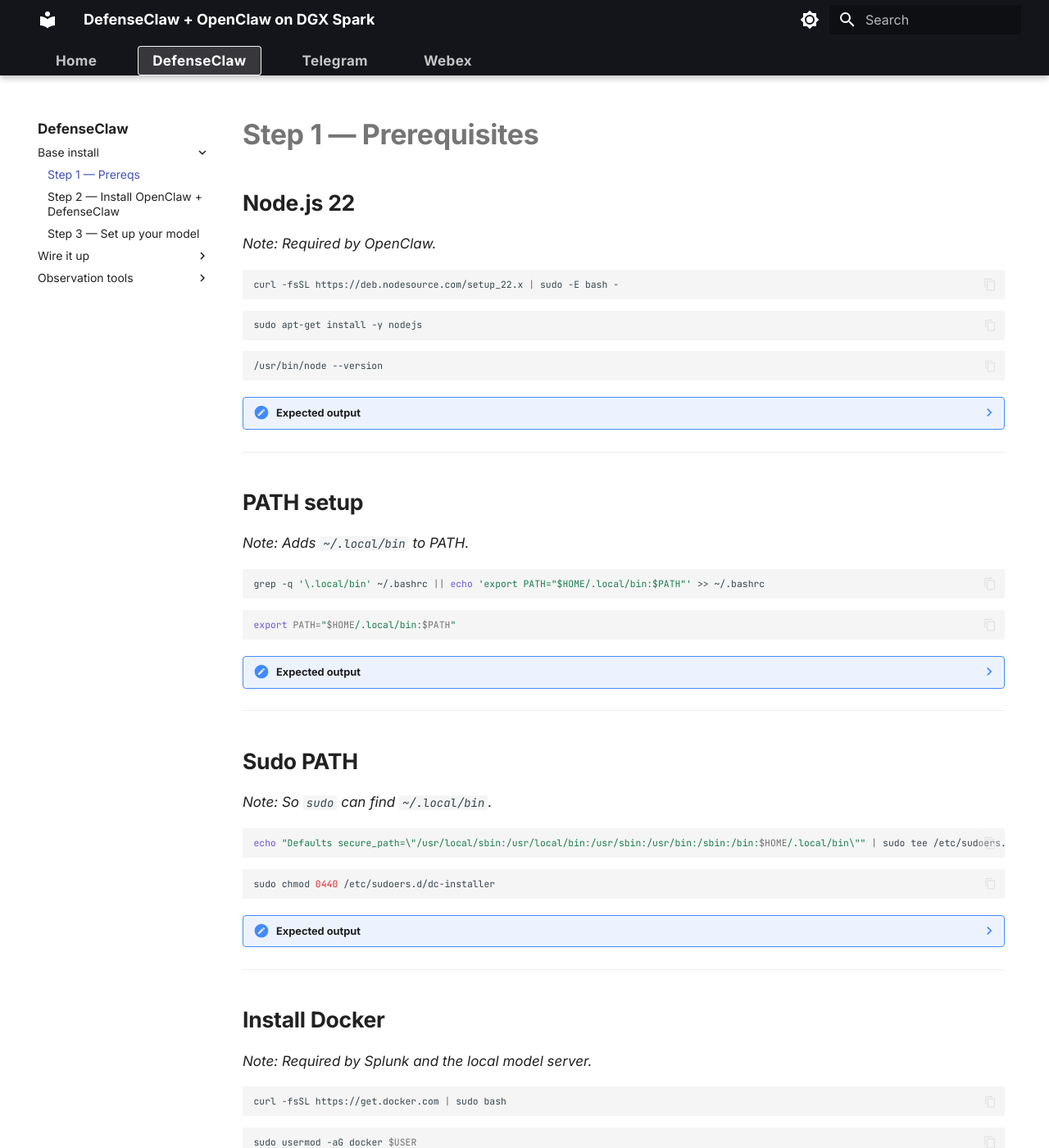
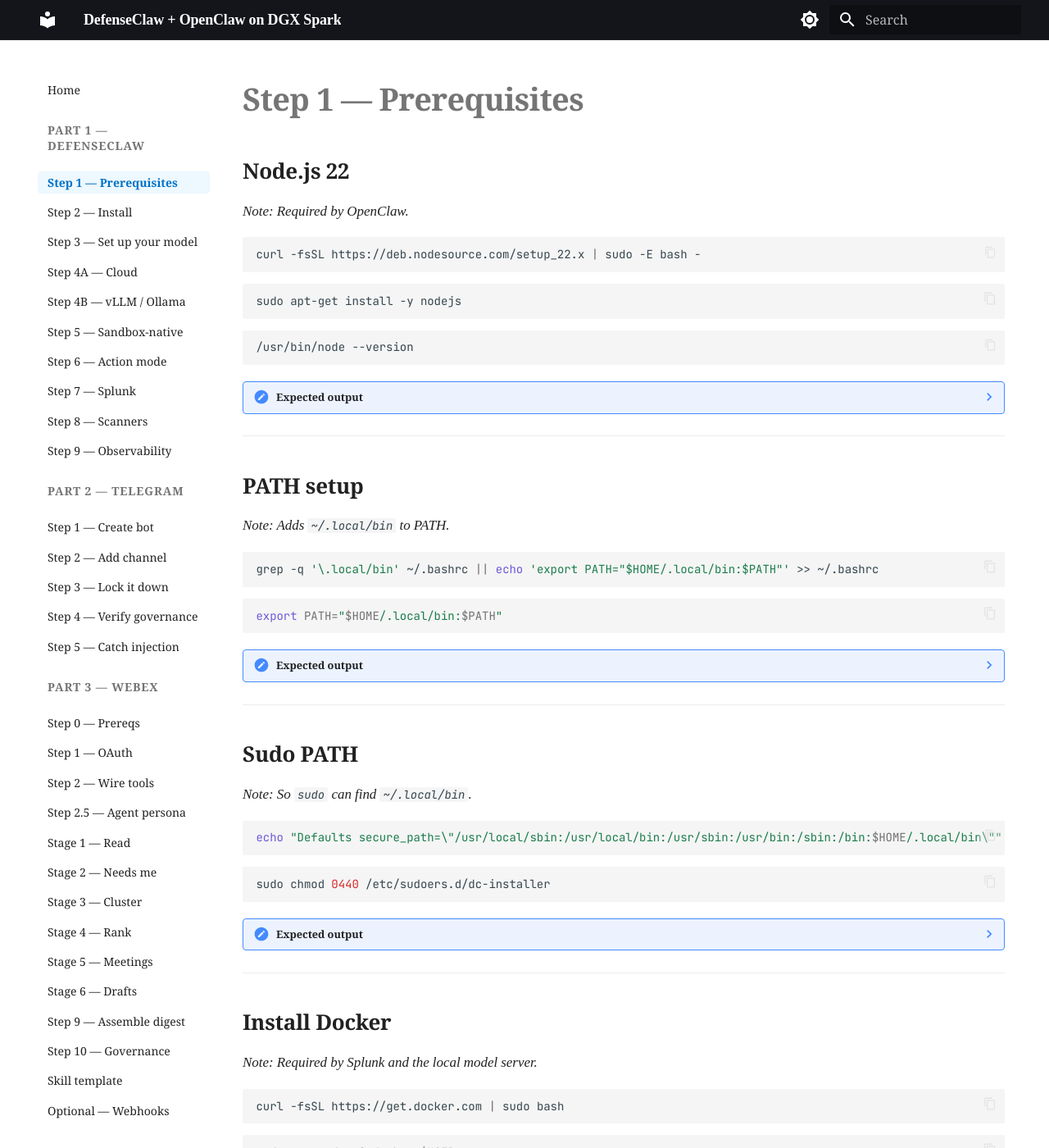
Before and after one commit to shahidajaz/governed-by-defenseclaw, an MkDocs documentation site: the page built from docs/part1/01-prereqs.md, in a window 1280 px wide and 1400 px high. Shown: the whole window at 82% size. Built offline with MkDocs 1.6.1 and Material for MkDocs 9.7.7, drawn with Linux system fonts in a browser that asks for light colours; some web fonts are replaced; some of the changed text lies outside the part shown.

Commit message:
layout: match medium-render — text-only sidebar, Source Serif Pro body, Part 1/2/3 nav labels

```diff
--- a/docs/stylesheets/extra.css
+++ b/docs/stylesheets/extra.css
@@ -383,3 +383,115 @@
 @media (max-width: 720px) {
   .dc-hero--compact { padding: 2rem 1rem; }
 }
+
+/* ────────────────────────────────────────────────────────────────────
+   Medium-render layout tuning — applied to the public GH Pages site.
+   Goal: cleaner sidebar (Part headings as small-caps labels, no icons),
+   slightly serif-leaning body, calmer header.
+   ──────────────────────────────────────────────────────────────────── */
+
+/* Headings already used Source Serif Pro; ensure body inherits */
+:root {
+  --md-text-font: "Source Serif Pro", Charter, Georgia, serif;
+  --md-code-font: "JetBrains Mono", Menlo, monospace;
+}
+
+/* Header: less bold, calmer look */
+.md-header {
+  background: #0a0e1a;
+  box-shadow: none;
+  border-bottom: 1px solid rgba(255,255,255,0.05);
+}
+.md-header__title {
+  font-family: "Source Serif Pro", Charter, serif;
+  font-weight: 700;
+  letter-spacing: -0.01em;
+}
+
+/* Sidebar: text-only, smaller, calmer hierarchy */
+.md-sidebar--primary {
+  padding-top: 8px;
+}
+.md-nav__title {
+  display: none;  /* hide the top "Table of contents" / nav title */
+}
+.md-nav--lifted > .md-nav__list > .md-nav__item--active > .md-nav__link,
+.md-nav__item--section > .md-nav__link[for] {
+  display: none;
+}
+
+/* Make section-level part labels look like Medium's small-caps section heads */
+.md-sidebar--primary .md-nav__item.md-nav__item--section
+  > .md-nav__link {
+  font-size: 11px;
+  font-weight: 700;
+  text-transform: uppercase;
+  letter-spacing: 0.08em;
+  color: rgba(0,0,0,0.55);
+  margin-top: 16px;
+  margin-bottom: 4px;
+  padding-left: 0;
+  pointer-events: none;
+}
+[data-md-color-scheme="slate"] .md-sidebar--primary .md-nav__item.md-nav__item--section
+  > .md-nav__link {
+  color: rgba(255,255,255,0.5);
+}
+
+/* Sidebar links: clean text, no icons */
+.md-sidebar--primary .md-nav__link {
+  font-size: 14px;
+  line-height: 1.4;
+  padding: 4px 12px;
+  border-radius: 4px;
+}
+.md-sidebar--primary .md-nav__link:hover {
+  background: rgba(0,0,0,0.04);
+}
+[data-md-color-scheme="slate"] .md-sidebar--primary .md-nav__link:hover {
+  background: rgba(255,255,255,0.05);
+}
+.md-sidebar--primary .md-nav__link--active {
+  background: rgba(110, 193, 255, 0.12);
+  color: #0072c6 !important;
+  font-weight: 600;
+}
+
+/* Hide the "icon" arrows beside sub-section toggles */
+.md-nav__icon { display: none !important; }
+
+/* Article body: slightly larger serif text for a Medium-like read */
+.md-typeset {
+  font-size: 17px;
+  line-height: 1.7;
+  letter-spacing: -0.003em;
+}
+.md-typeset h1 {
+  font-size: 38px;
+  font-weight: 700;
+  letter-spacing: -0.018em;
+  line-height: 1.15;
+  margin-top: 0;
+}
+.md-typeset h2 {
+  font-size: 26px;
+  font-weight: 700;
+  letter-spacing: -0.012em;
+}
+.md-typeset h3 {
+  font-size: 20px;
+  font-weight: 600;
+}
+.md-typeset p, .md-typeset li {
+  font-family: "Source Serif Pro", Charter, serif;
+}
+
+/* Code blocks: clean look like Medium */
+.md-typeset code,
+.md-typeset pre {
+  font-family: "JetBrains Mono", Menlo, monospace;
+}
+.md-typeset pre > code {
+  font-size: 14px;
+  line-height: 1.5;
+}
--- a/mkdocs.yml
+++ b/mkdocs.yml
@@ -1,17 +1,16 @@
 site_name: DefenseClaw + OpenClaw on DGX Spark
 site_description: Governed by Cisco DefenseClaw Stack
-site_url: https://articles.theacmeai.com/defenseclaw/
 docs_dir: docs
 
 theme:
   name: material
   features:
-    - navigation.tabs
-    - navigation.tabs.sticky
     - navigation.indexes
     - navigation.top
     - navigation.tracking
     - navigation.footer
+    - navigation.sections
+    - navigation.expand
     - content.code.copy
     - content.code.annotate
     - content.tabs.link
@@ -32,7 +31,7 @@ theme:
         icon: material/brightness-4
         name: Switch to light mode
   font:
-    text: Inter
+    text: Source Serif Pro
     code: JetBrains Mono
 
 markdown_extensions:
@@ -58,55 +57,40 @@ markdown_extensions:
 extra_css:
   - stylesheets/extra.css
 
-# Click-to-edit bridge: when this site is embedded in the Decap editor's live
-# preview pane, every heading + paragraph becomes clickable. A click postMessages
-# to the parent (Decap admin) which scrolls the WYSIWYG editor to that block.
-# Inert when the site is loaded directly (top window).
-extra_javascript:
-  - javascripts/edit-bridge.js
-
 nav:
   - Home: index.md
-  - DefenseClaw:
-    - part1/index.md
-    - Base install:
-      - Step 1 — Prereqs: part1/01-prereqs.md
-      - Step 2 — Install OpenClaw + DefenseClaw: part1/02-install.md
-      - Step 3 — Set up your model: part1/03-setup-model.md
-    - Wire it up:
-      - Step 4A — Cloud: part1/04a-cloud.md
-      - Step 4B — vLLM/Ollama: part1/04b-vllm.md
-      - Step 5 — Sandbox-native: part1/05-sandbox.md
-      - Step 6 — Action mode: part1/06-action-mode.md
-    - Observation tools:
-      - Step 7 — Splunk: part1/07-splunk.md
-      - Step 8 — Scanners: part1/08-scanners.md
-      - Step 9 — Observability: part1/09-observability.md
-  - Telegram:
-    - Overview: part2/index.md
-    - Setup:
-      - Step 1 — Create bot: part2/phase-1.md
-      - Step 2 — Add channel: part2/phase-2.md
-      - Step 3 — Lock down: part2/phase-3.md
-    - Verify + wrap-up:
-      - Step 4 — Chat + governance: part2/phase-4.md
-      - Step 5 — Catch injection: part2/phase-5.md
-  - Webex:
-    - Overview: part3/index.md
-    - Setup:
-      - Step 0 — Prereqs: part3/phase-0.md
-      - Step 1 — OAuth: part3/phase-1.md
-      - Step 2 — Tools: part3/phase-2.md
-      - Agent persona: part3/persona.md
-    - Stages:
-      - Stage 1 — Read: part3/phase-3.md
-      - Stage 2 — Needs me: part3/phase-4.md
-      - Stage 3 — Cluster: part3/phase-5.md
-      - Stage 4 — Rank: part3/phase-6.md
-      - Stage 5 — Meetings: part3/phase-7.md
-      - Stage 6 — Drafts: part3/phase-8.md
-    - Wrap-up:
-      - Step 9 — Digest: part3/phase-9.md
-      - Step 10 — Governance: part3/phase-10.md
-      - Optional — Webhooks: part3/webhooks.md
-      - Skill template: part3/skill-template.md
+  - Part 1 — DefenseClaw:
+    - Part 1 — Overview: part1/index.md
+    - Step 1 — Prerequisites: part1/01-prereqs.md
+    - Step 2 — Install: part1/02-install.md
+    - Step 3 — Set up your model: part1/03-setup-model.md
+    - Step 4A — Cloud: part1/04a-cloud.md
+    - Step 4B — vLLM / Ollama: part1/04b-vllm.md
+    - Step 5 — Sandbox-native: part1/05-sandbox.md
+    - Step 6 — Action mode: part1/06-action-mode.md
+    - Step 7 — Splunk: part1/07-splunk.md
+    - Step 8 — Scanners: part1/08-scanners.md
+    - Step 9 — Observability: part1/09-observability.md
+  - Part 2 — Telegram:
+    - Part 2 — Overview: part2/index.md
+    - Step 1 — Create bot: part2/phase-1.md
+    - Step 2 — Add channel: part2/phase-2.md
+    - Step 3 — Lock it down: part2/phase-3.md
+    - Step 4 — Verify governance: part2/phase-4.md
+    - Step 5 — Catch injection: part2/phase-5.md
+  - Part 3 — Webex:
+    - Part 3 — Overview: part3/index.md
+    - Step 0 — Prereqs: part3/phase-0.md
+    - Step 1 — OAuth: part3/phase-1.md
+    - Step 2 — Wire tools: part3/phase-2.md
+    - Step 2.5 — Agent persona: part3/persona.md
+    - Stage 1 — Read: part3/phase-3.md
+    - Stage 2 — Needs me: part3/phase-4.md
+    - Stage 3 — Cluster: part3/phase-5.md
+    - Stage 4 — Rank: part3/phase-6.md
+    - Stage 5 — Meetings: part3/phase-7.md
+    - Stage 6 — Drafts: part3/phase-8.md
+    - Step 9 — Assemble digest: part3/phase-9.md
+    - Step 10 — Governance: part3/phase-10.md
+    - Skill template: part3/skill-template.md
+    - Optional — Webhooks: part3/webhooks.md
```
